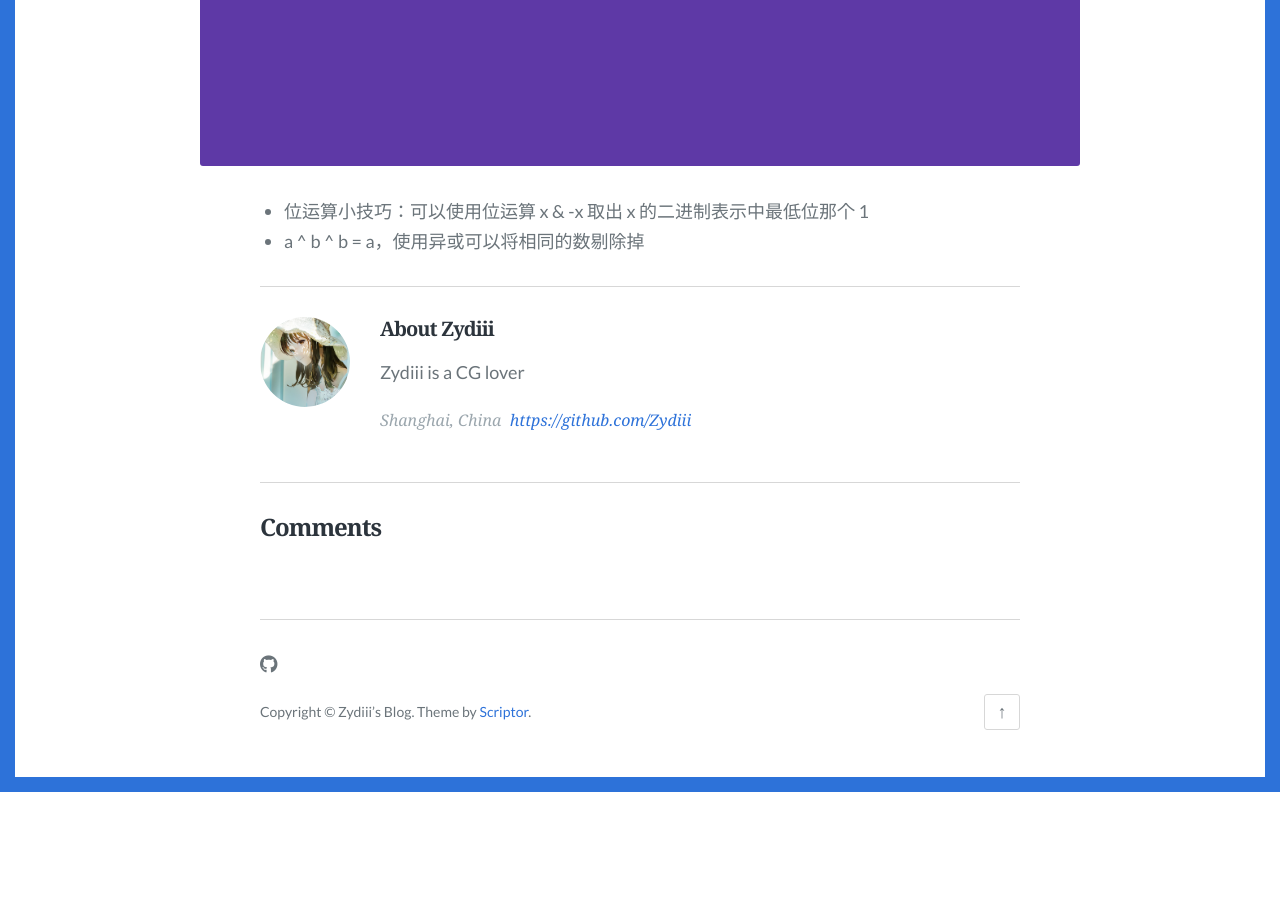
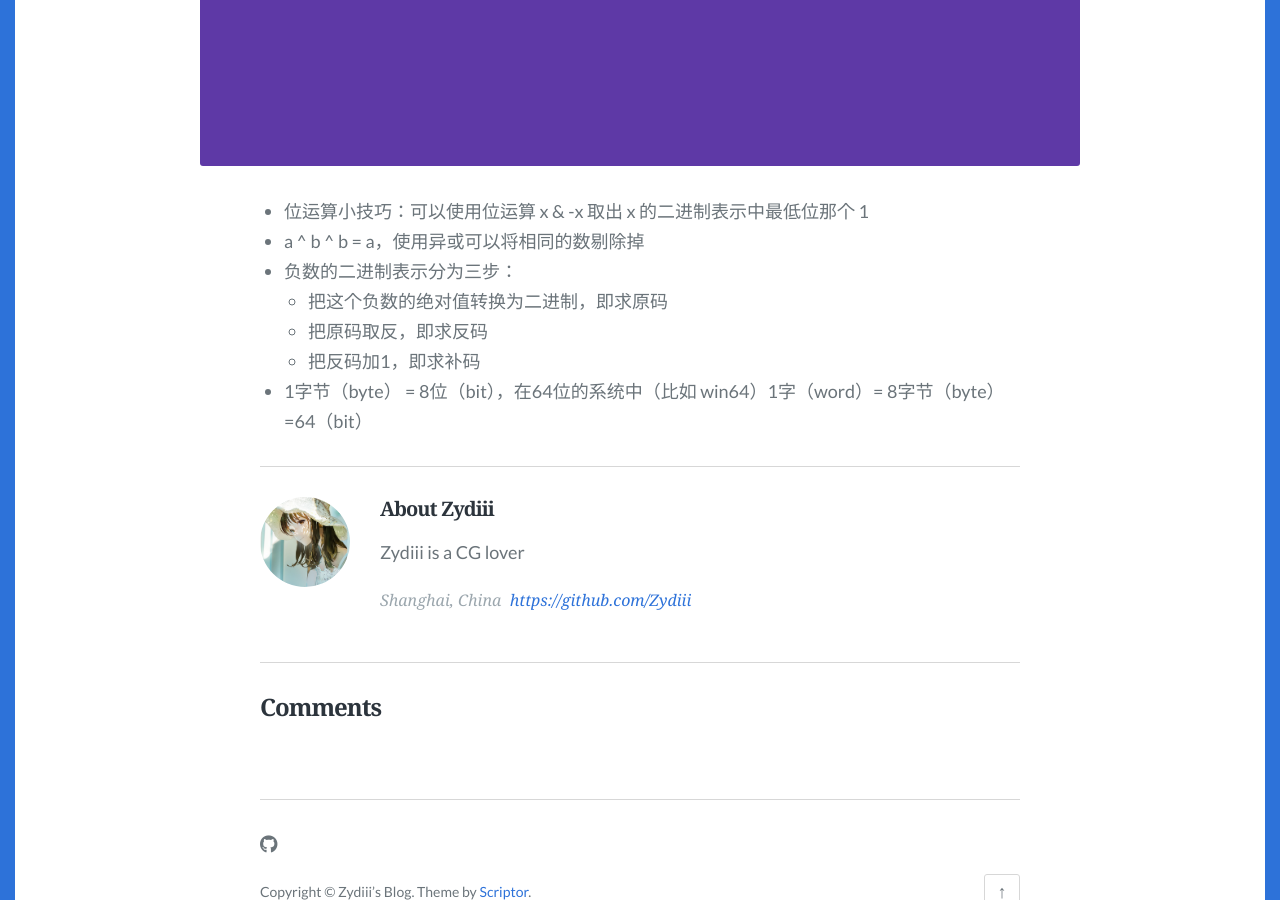
Before and after one commit to Zydiii/Zydiii.github.io, a Jekyll site: the page built from _posts/2022-9-26-c++bit.md, in a window 1280 px wide and 900 px high, scrolled down 754 px. Built offline with Jekyll 4.4.1, drawn with Linux system fonts in a browser that asks for light colours; some web fonts are replaced; comment, search, counter and statistics services are not loaded; before the commit the page ends 1546 px from its top, so only the background shows below that.

```diff
--- a/_posts/2022-9-26-c++bit.md
+++ b/_posts/2022-9-26-c++bit.md
@@ -10,3 +10,8 @@ tags: [C++]
 
 - 位运算小技巧：可以使用位运算 x & -x 取出 x 的二进制表示中最低位那个 1
 - a ^ b ^ b = a，使用异或可以将相同的数剔除掉
+- 负数的二进制表示分为三步：
+  - 把这个负数的绝对值转换为二进制，即求原码
+  - 把原码取反，即求反码
+  - 把反码加1，即求补码
+- 1字节（byte） = 8位（bit），在64位的系统中（比如 win64）1字（word）= 8字节（byte）=64（bit）
```
Also changed, not shown: _posts/2022-9-26-tailflame.md (added, +70 -0 lines), images/2022.9.26/0.png (added), images/2022.9.26/1.png (added), images/2022.9.26/10.png (added), images/2022.9.26/2.png (added), images/2022.9.26/3.png (added), images/2022.9.26/4.png (added), images/2022.9.26/5.png (added), images/2022.9.26/6.png (added), images/2022.9.26/7.png (added), images/2022.9.26/8.png (added), images/2022.9.26/9.png (added).
